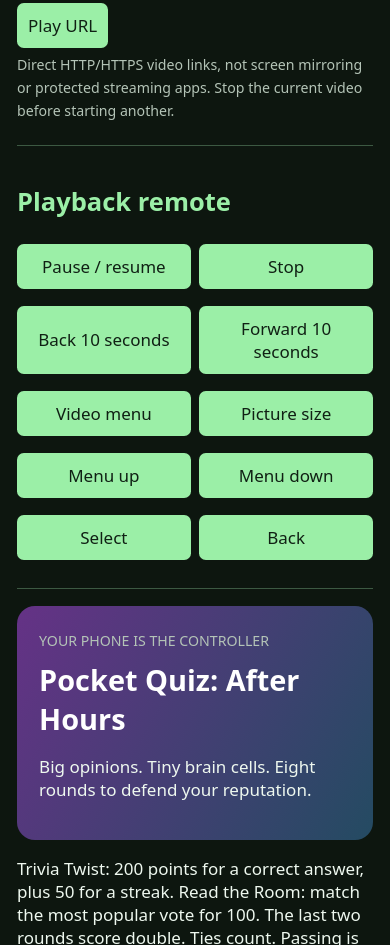
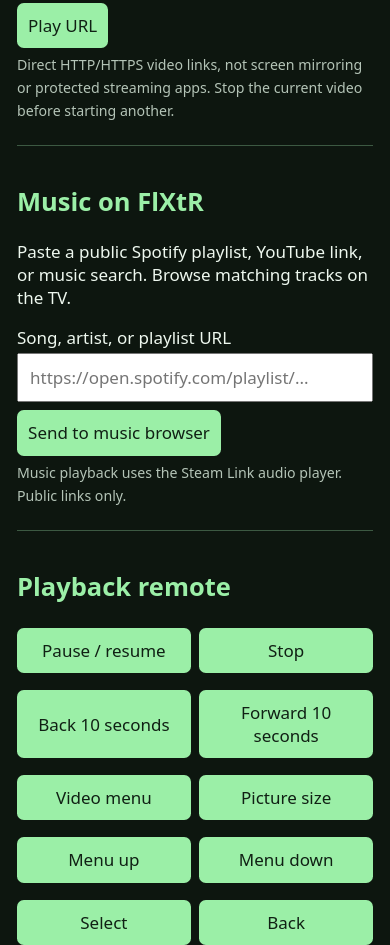
Before and after one commit to vatomalo/FlXtR-Steamlink, a plain HTML site: page assets/phone.html in a window 390 px wide. Shown: the part 1087-2032 px from the top of the page. Drawn offline with Linux system fonts and the light colour scheme; a script that the page names is missing.

Commit message:
Add phone remote music playlist and search input

```diff
--- a/assets/phone.html
+++ b/assets/phone.html
@@ -4,6 +4,7 @@
 <section id="rom-source" hidden><h2>RomsGames download</h2><p><a id="rom-link" target="_blank" rel="noopener noreferrer">Open selected game on RomsGames</a></p><p>Complete the website check and download in that tab. Return here, choose the downloaded ROM or ZIP below, and upload. Keep the TV QR screen open. After uploading, press B on the TV to close the QR screen and import your games. ZIP files can be browsed from Games.</p><small>Downloads over 512 MB and 7z/RAR archives cannot be uploaded here. Console availability does not guarantee Steam Link performance.</small></section>
 <section><h2>Send files</h2><p>Videos, SRT/VTT subtitles and ROMs. Up to 512 MB per file. Existing files are kept.</p><input id="file" type="file" accept=".mp4,.mkv,.webm,.avi,.mov,.srt,.vtt,.nes,.sfc,.smc,.gb,.gbc,.gba,.zip"><button id="upload">Upload to Steam Link</button><p><small>Keep this page open during transfer. Controls wait until the upload finishes. ROMs go into roms/phone; use Import Games afterward.</small></p></section>
 <section><h2>Play on TV</h2><label>Uploaded files<select id="files"></select></label><div class="grid"><button id="play">Play selected video</button><button id="subtitle">Use selected subtitle</button></div><button id="clear-subtitle">Clear external subtitle</button><p><small>Select an uploaded subtitle before starting the video. Device-supported video/audio formats only.</small></p><form id="cast"><label>Direct video URL<input id="url" type="url" placeholder="https://example.com/video.mp4" required></label><button>Play URL</button></form><small>Direct HTTP/HTTPS video links, not screen mirroring or protected streaming apps. Stop the current video before starting another.</small></section>
+<section><h2>Music on FlXtR</h2><p>Paste a public Spotify playlist, YouTube link, or music search. Browse matching tracks on the TV.</p><form id="music-submit"><label>Song, artist, or playlist URL<input id="music-input" type="text" maxlength="220" placeholder="https://open.spotify.com/playlist/..." required></label><button type="submit">Send to music browser</button></form><small>Music playback uses the Steam Link audio player. Public links only.</small></section>
 <section><h2>Playback remote</h2><div class="grid"><button data-control="p">Pause / resume</button><button data-control="s">Stop</button><button data-control="r">Back 10 seconds</button><button data-control="f">Forward 10 seconds</button><button data-control="m">Video menu</button><button data-control="v">Picture size</button><button data-control="u">Menu up</button><button data-control="d">Menu down</button><button data-control="a">Select</button><button data-control="b">Back</button></div></section>
 <section id="party"><div class="party-banner"><small>YOUR PHONE IS THE CONTROLLER</small><h2>Pocket Quiz: After Hours</h2><p>Big opinions. Tiny brain cells. Eight rounds to defend your reputation.</p></div><p>Trivia Twist: 200 points for a correct answer, plus 50 for a streak. Read the Room: match the most popular vote for 100. The last two rounds score double. Ties count. Passing is always fine.</p><form id="join"><label>Your screen name<input id="name" maxlength="18" pattern="[A-Za-z0-9 _]+" required></label><button>Take a seat</button></form><div id="lobby"><label>Tonight's vibe<select id="tone"><option value="clean">Clean chaos</option><option value="spicy">Flirty chaos - cheeky, non-explicit</option></select></label><button id="start">Start the party</button><p>1-8 players. Wait until everyone has joined.</p></div><div id="round-label" class="tag"></div><progress id="timer" max="25" value="25"></progress><h3 id="question">Join, then start when everyone is ready.</h3><p id="explanation"></p><div id="answers" class="grid"></div><button id="pass" hidden>Pass this round</button><ol id="scores"></ol></section>
 <script src="./app.js"></script></html>
```
